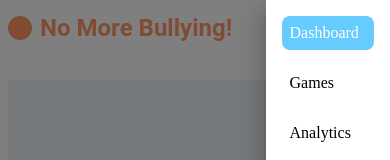
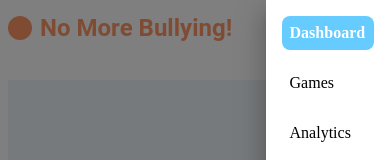
Before and after one commit to y1hanh/ShieldSpace, a React (Vite) app: page / in a window 390 px wide. Both pictures are taken after a click on the button 374 px from the left and 28 px from the top of the page. Shown: the top 160 px of the page. Built offline with nearby package versions, Linux system fonts and the light colour scheme; some icons are missing.

Commit message:
fix menu for the nav bar

```diff
--- a/src/component/nav.tsx
+++ b/src/component/nav.tsx
@@ -35,6 +35,7 @@ export default function Nav() {
                   style={({ isActive }) => ({
                     textDecoration: "none",
                     padding: "0.5rem",
+                    fontWeight: isActive ? "bold" : "",
                     color: isActive ? "white" : "black",
                     backgroundColor: isActive ? "#66CCFF" : "transparent",
                     display: "block",
```
